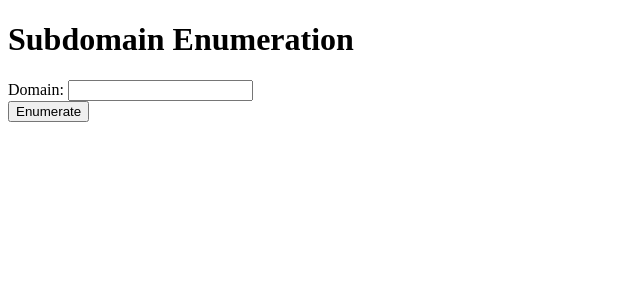
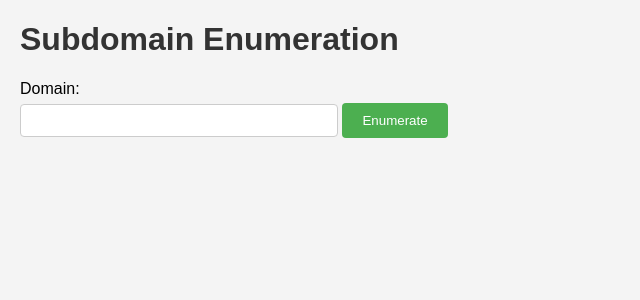
Before and after one commit to OmBhargude/Ditiss-AUG24, a Flask app: page / in a window 1280 px wide. Shown: the top 300 px of the page, without its empty margins (0-640 px from the left). Run offline with Flask 3, Linux system fonts and the light colour scheme.

Commit message:
Update index.html

```diff
--- a/templates/index.html
+++ b/templates/index.html
@@ -2,20 +2,68 @@
 <html>
 <head>
     <title>Subdomain Enumeration</title>
+    <style>
+        body {
+            font-family: sans-serif;
+            margin: 20px;
+            background-color: #f4f4f4; /* Light gray background */
+        }
+        h1 {
+            color: #333; /* Darker heading color */
+        }
+        #enum-form {
+            margin-bottom: 20px;
+        }
+        label {
+            display: block; /* Label on its own line */
+            margin-bottom: 5px;
+        }
+        input[type="text"] {
+            width: 300px;
+            padding: 8px;
+            border: 1px solid #ccc;
+            border-radius: 4px;
+            margin-bottom: 10px;
+        }
+        button {
+            padding: 10px 20px;
+            background-color: #4CAF50; /* Green button */
+            color: white;
+            border: none;
+            border-radius: 4px;
+            cursor: pointer;
+        }
+        #results pre {
+            font-family: monospace;
+            white-space: pre-wrap;
+            background-color: #fff; /* White background for results */
+            padding: 10px;
+            border: 1px solid #ccc;
+            border-radius: 4px;
+            overflow-x: auto; /* Add horizontal scroll if needed */
+        }
+        .error {
+            color: red;
+            margin-top: 10px;
+        }
+    </style>
 </head>
 <body>
     <h1>Subdomain Enumeration</h1>
-    <form id="enum-form" method="GET">  Domain: <input type="text" name="domain" value="{{ domain or '' }}"><br>  <button type="submit">Enumerate</button>
+    <form id="enum-form" method="GET">
+        <label for="domain">Domain:</label>
+        <input type="text" id="domain" name="domain" value="{{ domain or '' }}">
+        <button type="submit">Enumerate</button>
     </form>
     <div id="results">
-      {% if error %}  <p style="color: red;">{{ error }}</p>
-      {% endif %}
-      {% if results and results.subdomains %}
-        <ul>
-          {% for subdomain in results.subdomains %}
-            <li>{{ subdomain }}</li>
-          {% endfor %}
-        </ul>
-      {% endif %}
-    </div>  </body>
+        {% if error %}
+            <p class="error">{{ error }}</p>
+        {% endif %}
+        {% if results and results.subdomains %}
+            <pre>{% for subdomain in results.subdomains %}
+{{ subdomain }}
+            {% endfor %}</pre>
+        {% endif %}
+    </div>
+</body>
 </html>
```
